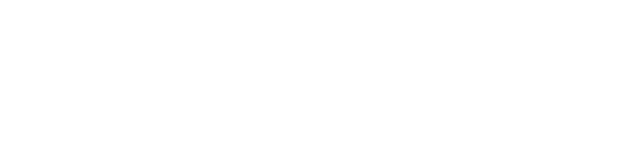
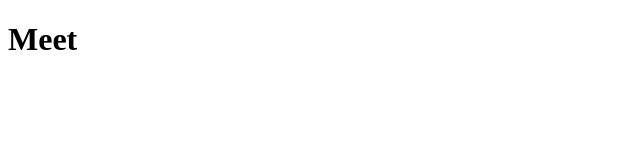
Before and after one commit to Meet-666/local, a plain HTML site: page index.html in a window 1280 px wide. Shown: the whole page, without its empty margins (0-640 px from the left). Drawn offline with Linux system fonts and the light colour scheme.

Commit message:
nothing2

```diff
--- a/index.html
+++ b/index.html
@@ -6,6 +6,6 @@
     <title>Document</title>
 </head>
 <body>
-
+    <h1>Meet</h1>
 </body>
 </html>
```
